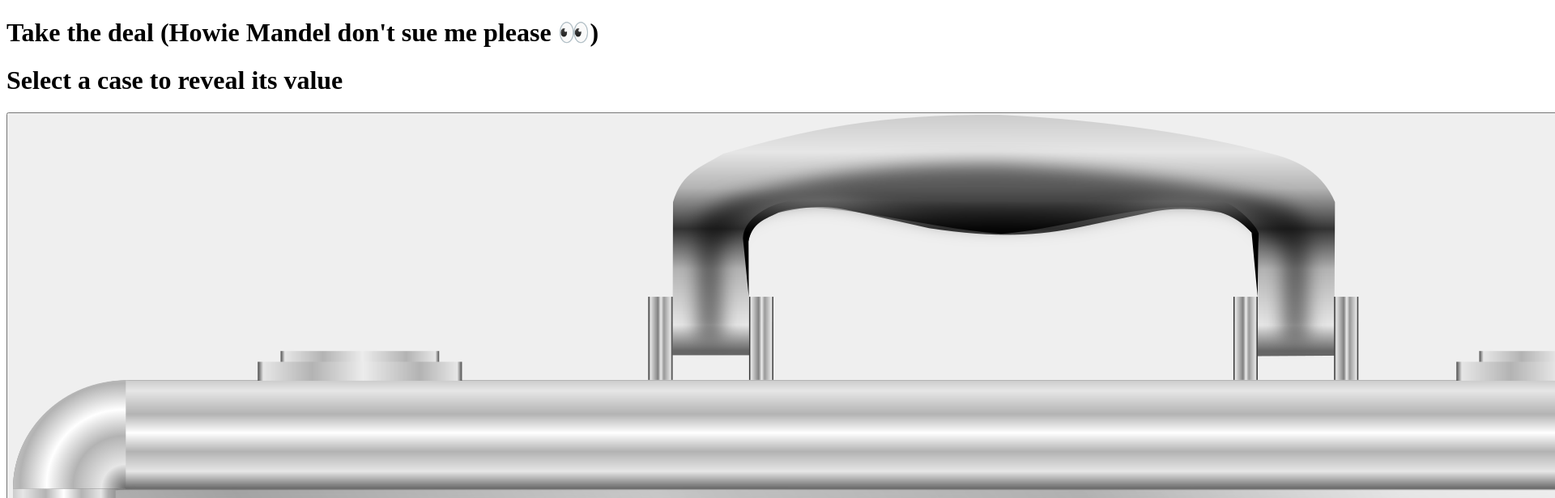
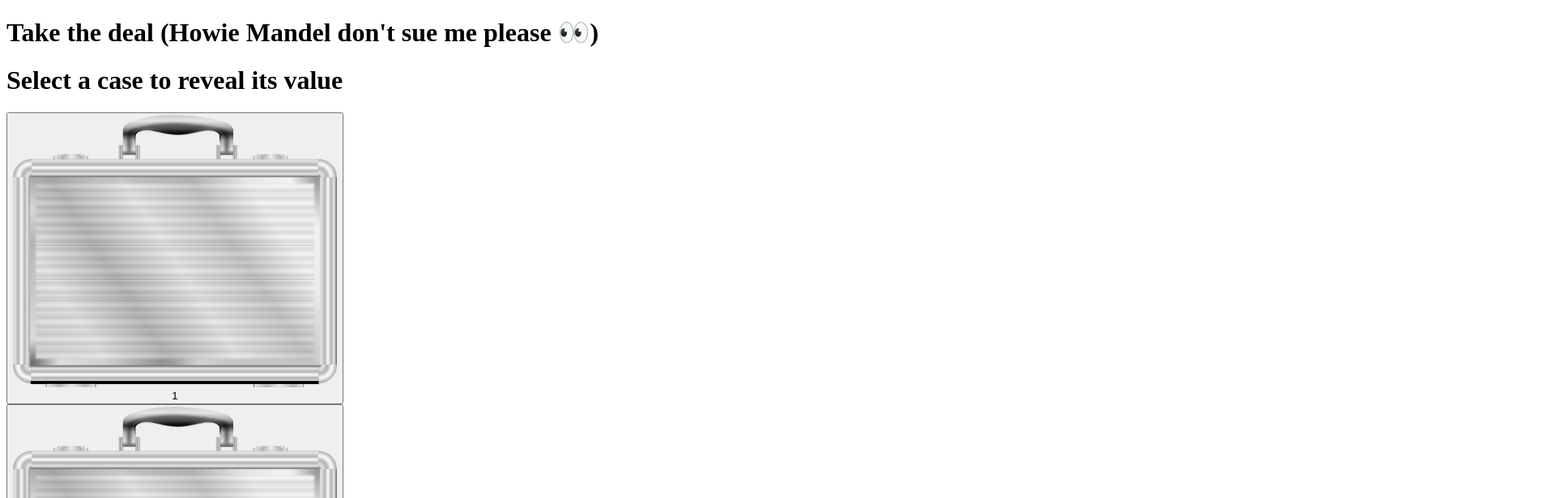
Before and after one commit to breadboi/take-a-deal, a Next.js app: page / in a window 1280 px wide. Shown: the top 616 px of the page at 81% size, 1920 px wide, since content can reach past the window. Built offline with nearby package versions, Linux system fonts and the light colour scheme.

Commit message:
Updated to optimze image delivery

```diff
--- a/pages/index.tsx
+++ b/pages/index.tsx
@@ -89,6 +89,8 @@ const GamePage: React.FunctionComponent = () => {
                                         src={briefcasePic}
                                         alt="Briefcase"
                                         className="w-full h-full relative object-cover"
+                                        width={400}
+                                        priority
                                     />
                                     <div className="absolute inset-0 flex justify-center items-center z-10 p-4 xl:text-3xl font-bold">
                                         {selectedCase === cases[i] || clickedCases.includes(cases[i]) ? cases[i] === chosenCase?.caseValue ? c : cases[i] : c}
```
